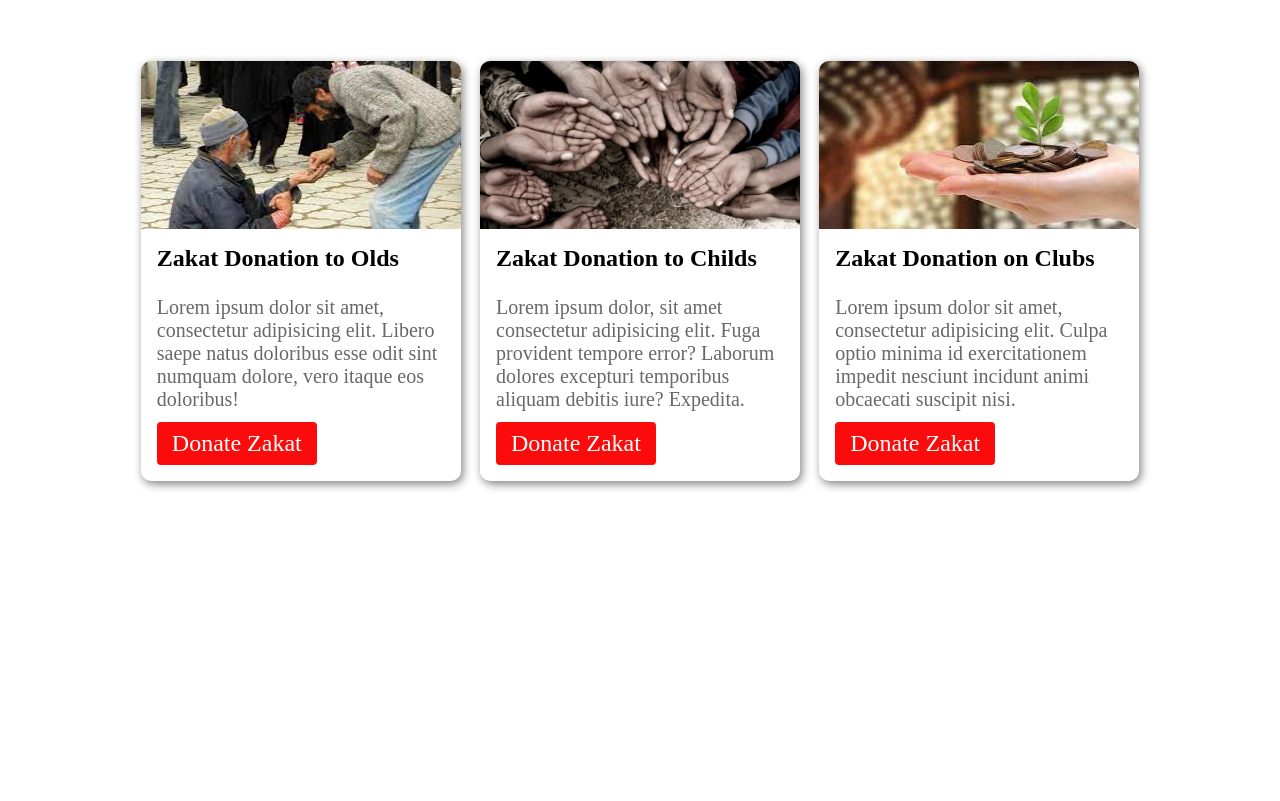
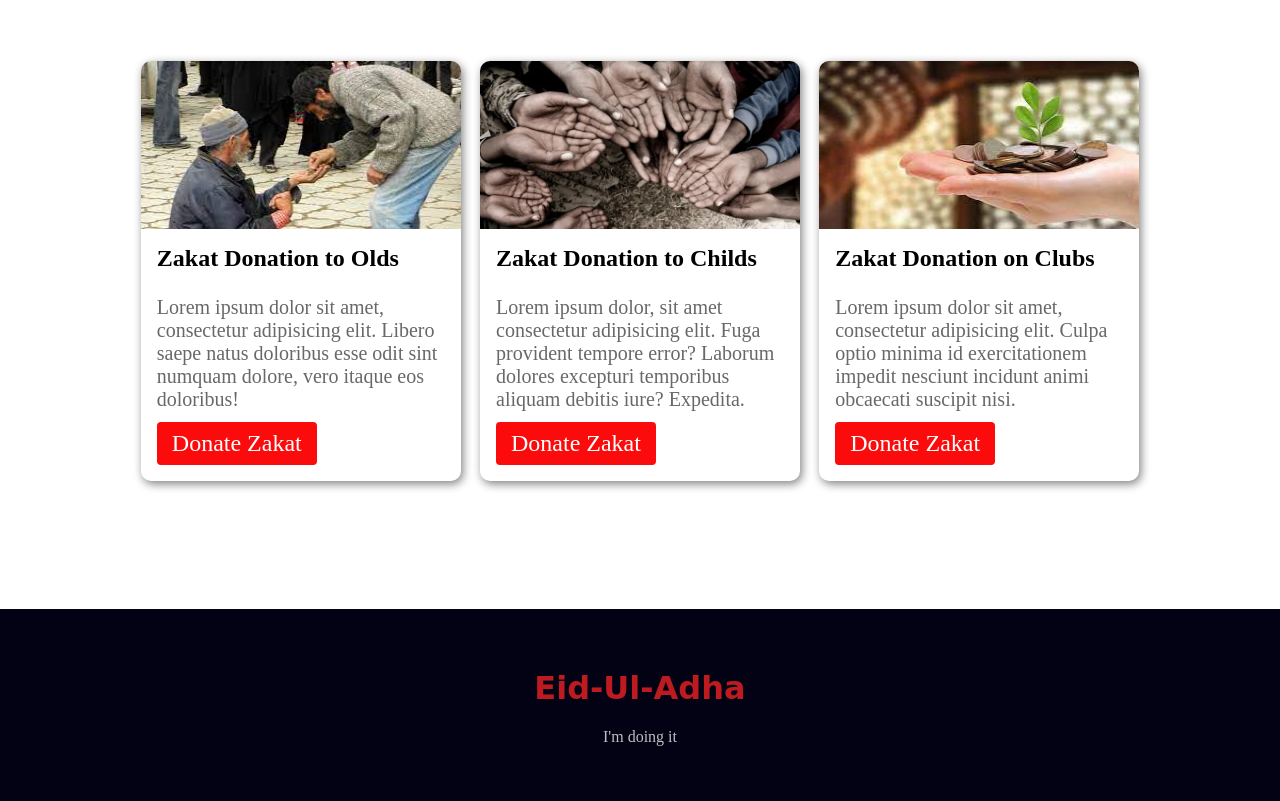
Before and after one commit to chinmoydastapu/Eid-Zakat, a plain HTML site: page index.html in a window 1280 px wide. Shown: the part 3169-3970 px from the top of the page. Before the commit the page ends 3778 px from the top, so only its background shows below. Drawn offline with Linux system fonts and the light colour scheme.

Commit message:
footer added and some parts updated

```diff
--- a/index.html
+++ b/index.html
@@ -162,6 +162,14 @@
             </section>
         </section>
     </main>
+    <!-- Main section ends -->
+
+
+    <!-- Footer section -->
+    <footer>
+        <h1>Eid-Ul-Adha</h1>
+        <p>I'm doing it</p>
+    </footer>
 </body>
 
 </html>
--- a/style.css
+++ b/style.css
@@ -1,19 +1,21 @@
-/* Primary classes */
 body {
     margin: 0;
     padding: 0;
 }
 
+/* Primary classes */
 h2 {
     font-size: 35px;
     font-family: Verdana, Geneva, Tahoma, sans-serif;
 }
 
+/* It's the texts of every article  */
 .article-text {
     font-size: 20px;
     color: rgb(104, 104, 104);
 }
 
+/* It's the button of all sections */
 .btn {
     background-color: rgb(251, 11, 11);
     border-radius: 4px;
@@ -30,8 +32,7 @@ h2 {
     background-color: rgb(248, 59, 59);
 }
 
-
-/* Header section  */
+/* Header section starts */
 header {
     width: 100%;
     height: 600px;
@@ -53,10 +54,11 @@ header {
     font-size: 50px;
     font-family: 'Segoe UI', Tahoma, Geneva, Verdana, sans-serif;
 }
+/* Header section ends here */
 
 /* Main section starts */
 
-/* First and second blog  */
+/* First and second donation section starts  */
 .article-container {
     margin: 5% 0;
     display: flex;
@@ -68,7 +70,9 @@ header {
 .blog {
     width: 35%;
 }
+/* First and second donation section ends  */
 
+/* Direct help section starts */
 /* Direct help title  */
 .direct-help-title {
     width: 40%;
@@ -102,6 +106,7 @@ header {
     font-size: 24px;
     font-weight: bolder;
 }
+/* Direct help section ends */
 
 /* Hand of charity image gallery */
 .charity-hand-section {
@@ -122,7 +127,7 @@ header {
     background: linear-gradient(to right top, rgba(0, 128, 0, 0.32), rgba(255, 0, 0, 0.541), rgba(0, 0, 255, 0.297), rgba(255, 255, 0, 0.611));
 }
 
-/* Zakat fund section  */
+/* Zakat fund section starts */
 /* Title section  */
 .zakat-fund-section {
     margin: 10% auto;
@@ -157,7 +162,6 @@ header {
 .donate-article h3 {
     font-size: x-large;
     margin-top: 0;
-
 }
 
 .donate-article p {
@@ -168,3 +172,21 @@ header {
 .donate-article {
     padding: 5%;
 }
+/* Zakat fund section ends */
+/* Main section ends here  */
+
+/* Footer section starts */
+footer{
+    padding: 3%;
+    text-align: center;
+    background-color: rgb(3, 1, 20);
+}
+
+@import url('https://fonts.googleapis.com/css2?family=Lobster&display=swap');
+footer h1{
+    color: rgb(190, 27, 32);
+    font-family: 'Lobster', cursive;
+}
+footer p{
+    color: rgb(191, 191, 191);
+}
```
